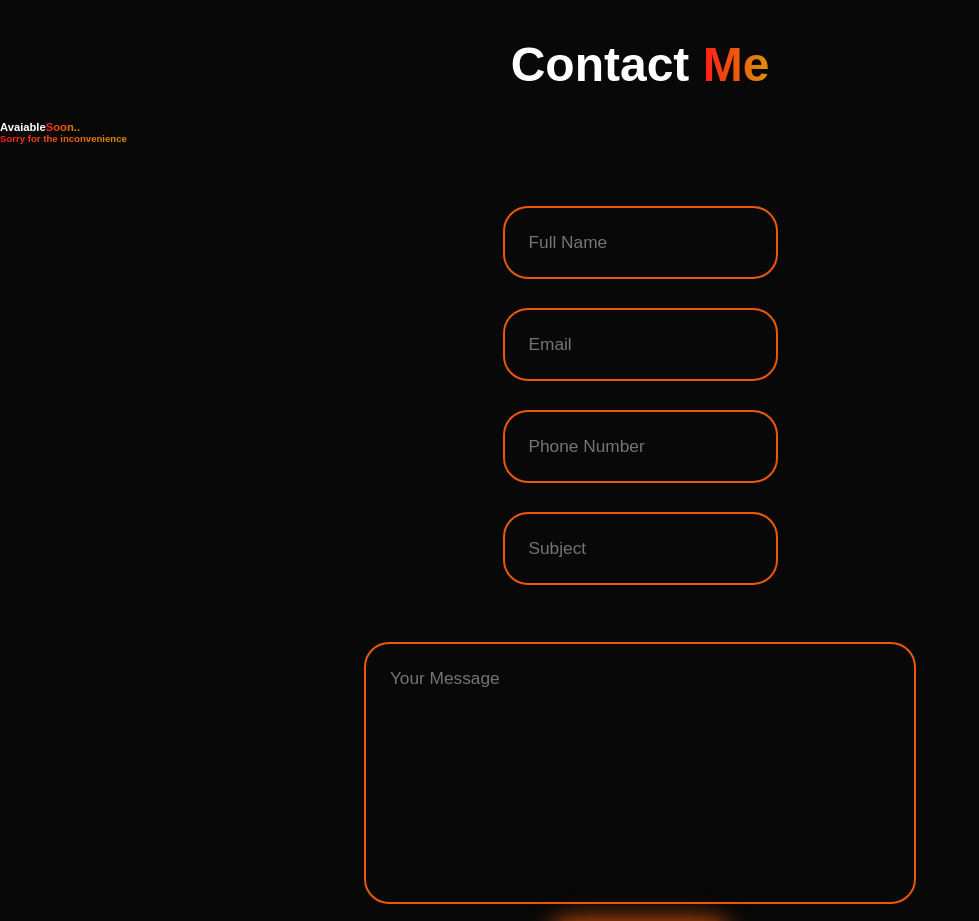
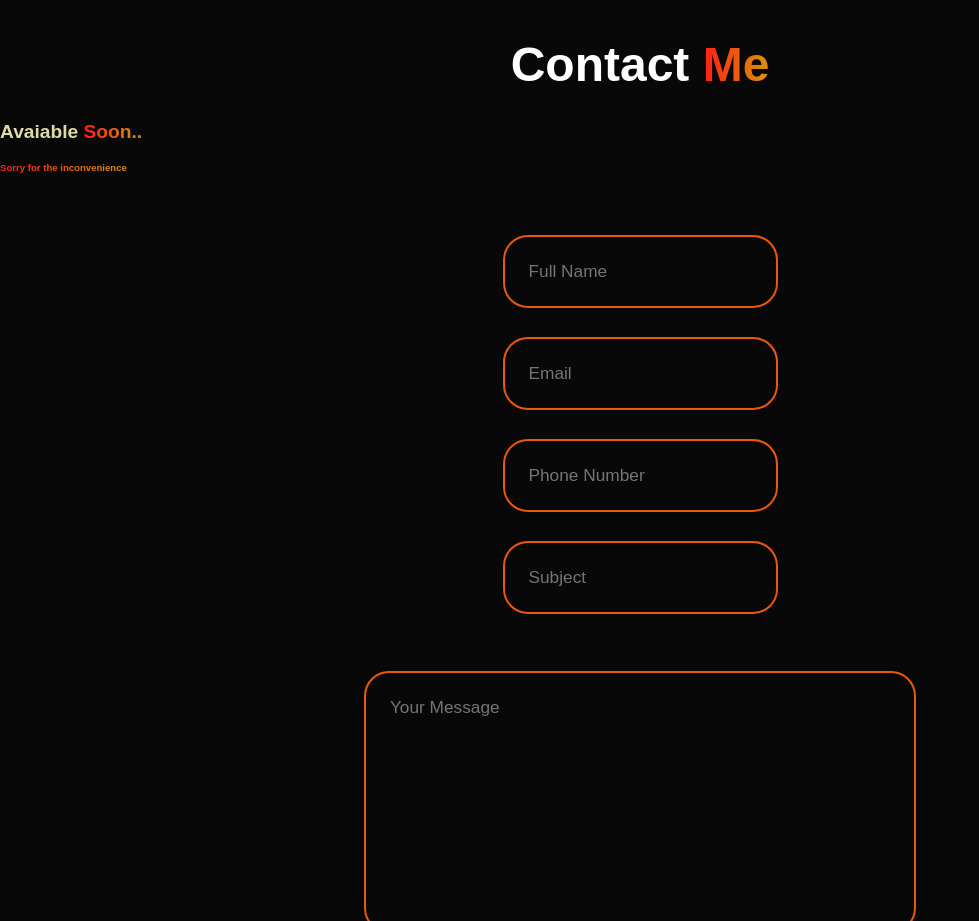
Before and after one commit to SamratGhimire01/Portfolio-Website, a plain HTML site: page index.html in a window 1280 px wide. Shown: the part 4480-5401 px from the top of the page, without its empty margins (0-979 px from the left). Drawn offline with nearby package versions, Linux system fonts and the light colour scheme.

Commit message:
Avaiable soon

```diff
--- a/index.html
+++ b/index.html
@@ -159,8 +159,8 @@
 
   <section class="contact" id="contact">
     <h2 class="heading">Contact <span>Me</span></h2>
-    <h3>Avaiable<span>Soon..</span></h3>
-    <h4><span>Sorry for the inconvenience</span></h4>
+    <h3 class="h3">Avaiable <span>Soon..</span></h3>
+    <h4 class="h3"><span>Sorry for the inconvenience</span></h4>
 
 
     <form class="contact form" action="https://formspree.io/f/xzzrzovw" method="POST">
--- a/style.css
+++ b/style.css
@@ -461,6 +461,13 @@ span {
   margin-bottom: 3rem;
   color: var(--text-color);
 }
+.contact h3{
+
+  font-size: 2rem;
+  margin: 2rem 0;
+  color: #dfdba5;
+
+}
 
 .contact form {
   display: flex;
```
